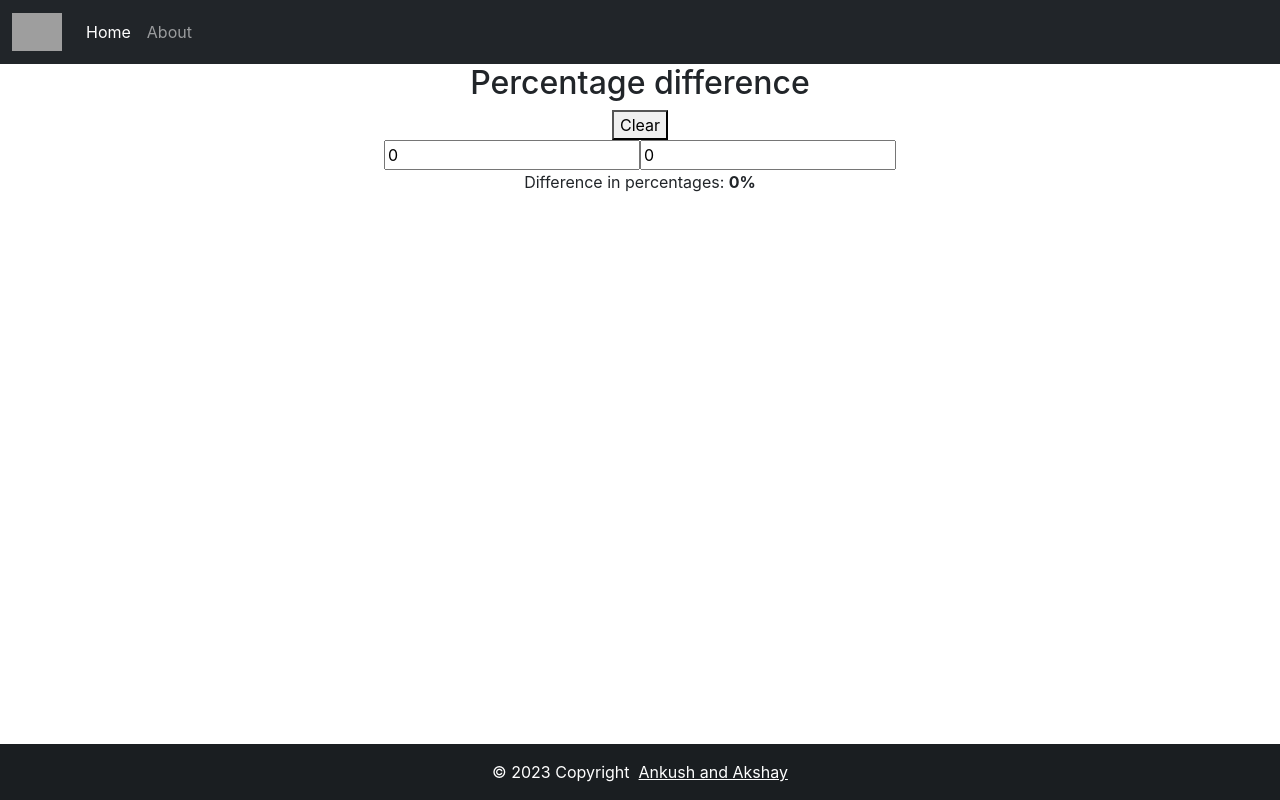
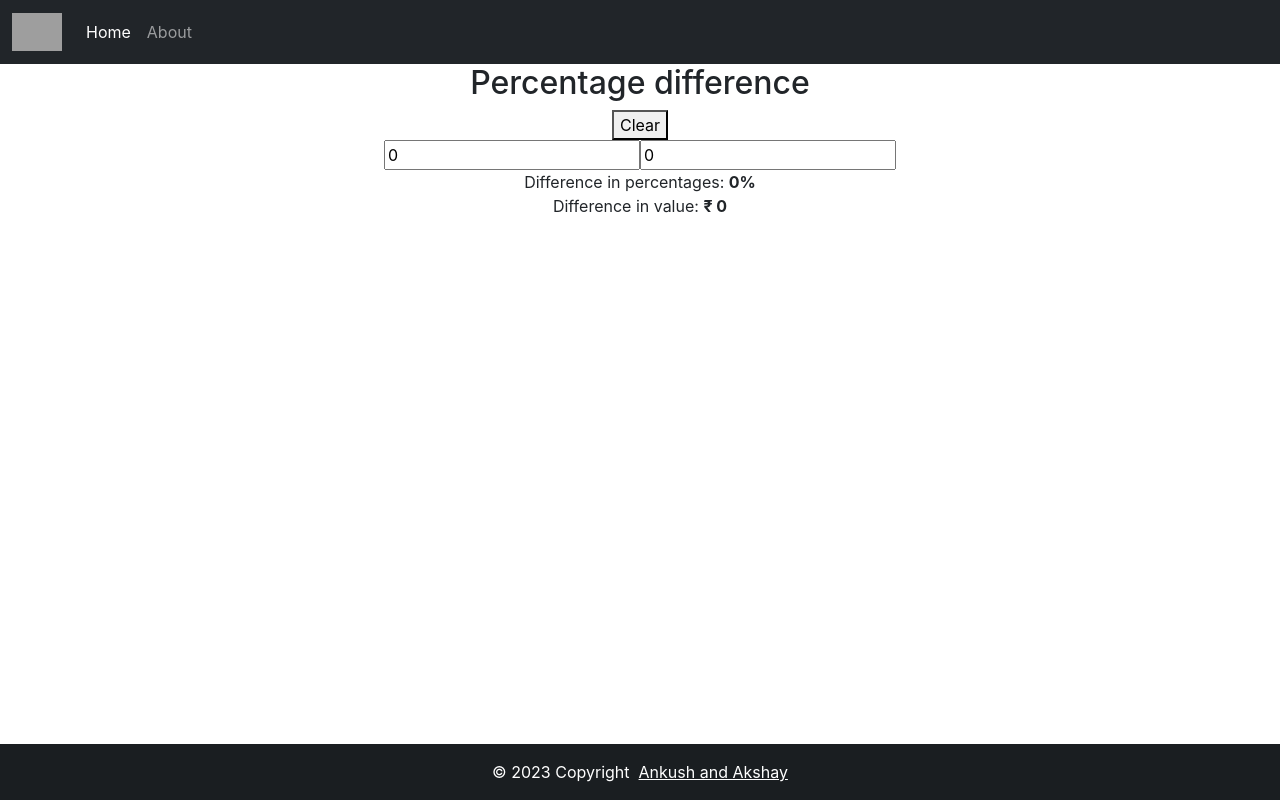
Before and after one commit to ankushbkadam/reactjs-tools, a React (Create React App) app: page /percentage-calculator in a window 1280 px wide. Built offline with nearby package versions, Linux system fonts and the light colour scheme; grey boxes are pictures that could not be loaded.

Commit message:
Difference component improved

```diff
--- a/src/Components/PercentageCalculator/Difference.tsx
+++ b/src/Components/PercentageCalculator/Difference.tsx
@@ -7,27 +7,31 @@ import { modDiff } from './helper';
     v2: value2
     modSub: |v1-v2|
     temp: (v1+v2)/2
-    Answer: (modSub/temp)*100
+    Percentage Difference: (modSub/temp)*100
 
  */
 const Difference = () => {
     const [perA, setPerA] = useState<number>(0);
     const [perB, setPerB] = useState<number>(0);
     const [perDiff, setPerDiff] = useState<number>(0);
+    const [subDiff, setSubDiff] = useState<number>(0);
 
     useEffect(() => {
         if(!perA || !perB || perA < 0 || perB < 0) {
             setPerDiff(0);
             return;
         }
-        const diff = (modDiff(perA,perB)/((perA+perB)/2))*100;
+        const modDiffValue = modDiff(perA,perB);
+        const diff = (modDiffValue/((perA+perB)/2))*100;
         setPerDiff(diff);
+        setSubDiff(modDiffValue);
     }, [perA, perB]);
 
     const handleClear = () => {
         setPerA(0);
         setPerB(0);
         setPerDiff(0);
+        setSubDiff(0);
     }
 
     return <>
@@ -38,6 +42,7 @@ const Difference = () => {
         <input value={perA} onChange={(e) => setPerA(parseFloat(e.target.value || '0'))} />
         <input value={perB} onChange={(e) => setPerB(parseFloat(e.target.value || '0'))} />
         <div>Difference in percentages: <b>{perDiff}%</b></div>
+        <div>Difference in value: <b> ₹ {subDiff.toLocaleString('en-IN')}</b></div>
     </>
 }
 
```
